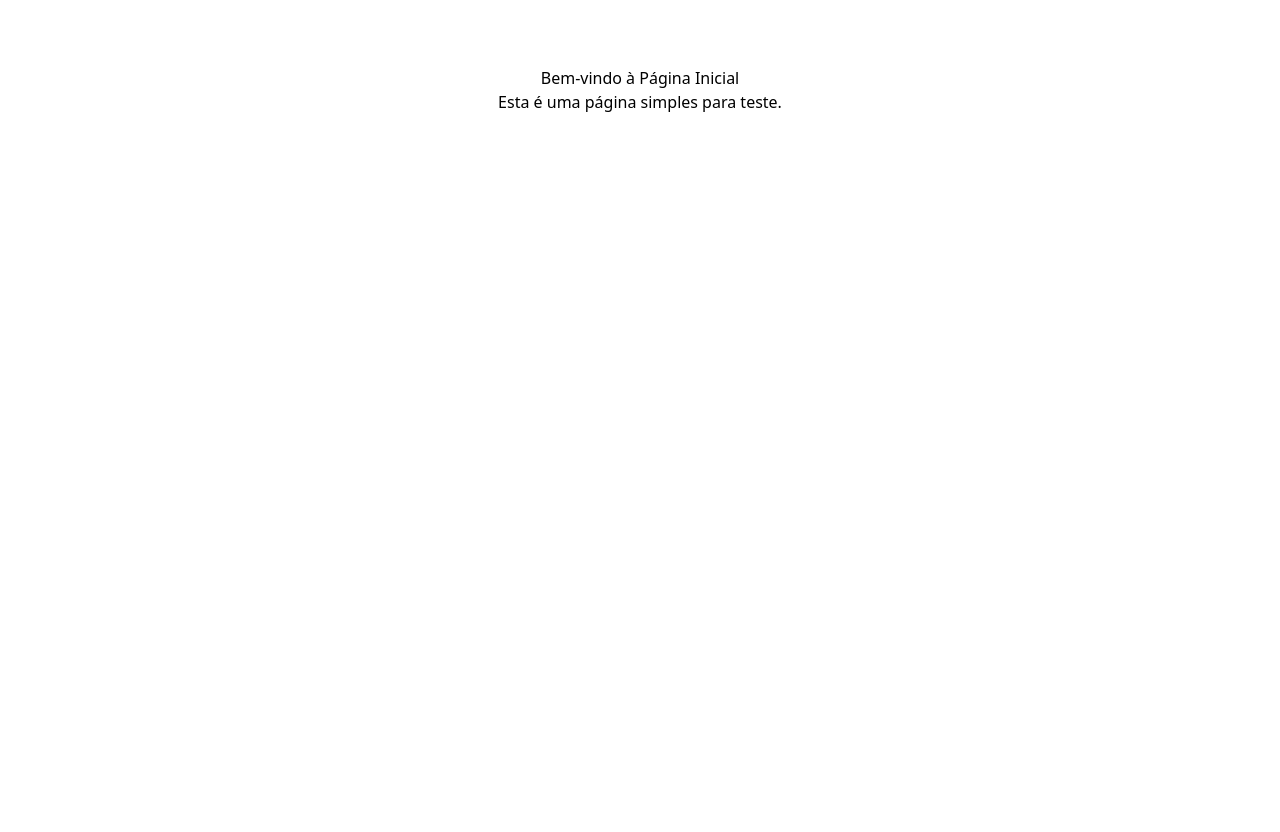
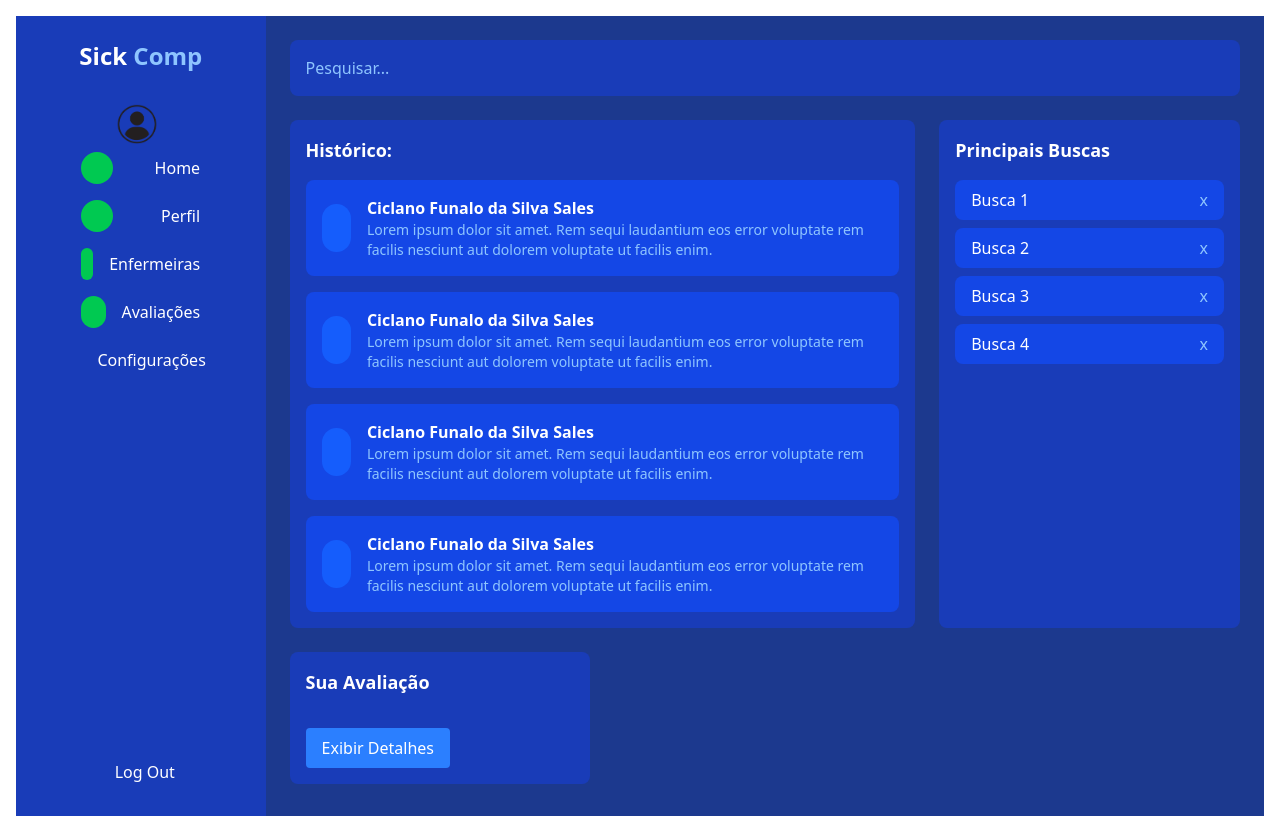
Before and after one commit to GabrielMJS/Sick_Comp-Front, a React (Vite) app: page / in a window 1280 px wide. Before the commit the page ends 800 px from the top, so only its background shows below. Built offline with nearby package versions, Linux system fonts and the light colour scheme.

Commit message:
paginaHome

```diff
--- a/src/pages/paginaDeLogin.tsx
+++ b/src/pages/paginaDeLogin.tsx
@@ -1,13 +1,13 @@
 import { Link } from "react-router-dom";
 
-export default function PaginaInicial() {
+export default function PaginaDeLogin() {
   return (
     <div className="flex flex-col items-center justify-center h-screen bg-blue-900 relative">
       {/* Header */}
       <header className="absolute top-0 left-0 w-full bg-blue-800 py-4 px-8 flex items-center justify-between">
         <div className="flex items-center">
           <img
-            src="src\assets\Images\Sick-Comp (Logo).png" // Substitua pelo caminho correto do logo
+            src="src\assets\Images\Sick-Comp (Logo).png" // Vai ser a imagem do usuario
             alt="Sick Comp Logo"
             className="h-8 mr-2"
           />
--- /dev/null
+++ b/src/pages/paginaHome.tsx
@@ -0,0 +1,157 @@
+import React from "react";
+
+const paginaHome: React.FC = () => {
+  return (
+    <div className="flex h-screen bg-blue-900 text-white">
+      {/* Sidebar */}
+      <aside className="w-1/5 bg-blue-800 flex flex-col items-center py-6">
+        <div className="flex items-center mb-8">
+          <h1 className="text-2xl font-bold">
+            Sick <span className="text-blue-300">Comp</span>
+          </h1>
+        </div>
+        <img
+          src="src\assets\Images\iconeUsuario.png" // Substitua pelo caminho correto do logo
+          alt="Sick Comp Logo"
+          className="h-10 mr-2"
+        />
+        <div>
+          <nav className="flex flex-col w-full items-center">
+            <a
+              href="#"
+              className="flex items-center px-4 py-2 hover:bg-blue-700 transition w-4/5 justify-between"
+            >
+              <div className="w-8 h-8 bg-green-500 rounded-full flex items-center justify-center">
+                {/* Ícone pode ser colocado aqui */}
+              </div>
+              <span className="ml-4">Home</span>
+            </a>
+            <a
+              href="#"
+              className="flex items-center px-4 py-2 hover:bg-blue-700 transition w-4/5 justify-between"
+            >
+              <div className="w-8 h-8 bg-green-500 rounded-full flex items-center justify-center">
+                {/* Ícone pode ser colocado aqui */}
+              </div>
+              <span className="ml-4">Perfil</span>
+            </a>
+            <a
+              href="#"
+              className="flex items-center px-4 py-2 hover:bg-blue-700 transition w-4/5 justify-between"
+            >
+              <div className="w-8 h-8 bg-green-500 rounded-full flex items-center justify-center">
+                {/* Ícone pode ser colocado aqui */}
+              </div>
+              <span className="ml-4">Enfermeiras</span>
+            </a>
+            <a
+              href="#"
+              className="flex items-center px-4 py-2 hover:bg-blue-700 transition w-4/5 justify-between"
+            >
+              <div className="w-8 h-8 bg-green-500 rounded-full flex items-center justify-center">
+                {/* Ícone pode ser colocado aqui */}
+              </div>
+              <span className="ml-4">Avaliações</span>
+            </a>
+            <a
+              href="#"
+              className="flex items-center px-4 py-2 hover:bg-blue-700 transition w-4/5 justify-between"
+            >
+              <div className="w-8 h-8 bg-green-500 rounded-full flex items-center justify-center">
+                {/* Ícone pode ser colocado aqui */}
+              </div>
+              <span className="ml-4">Configurações</span>
+            </a>
+          </nav>
+        </div>
+        <div className="mt-auto">
+          <a
+            href="#"
+            className="flex items-center px-4 py-2 hover:bg-blue-700 transition"
+          >
+            <i className="fas fa-sign-out-alt mr-2"></i> Log Out
+          </a>
+        </div>
+      </aside>
+
+      {/* Main Content */}
+      <main className="flex-1 p-6">
+        {/* Search Bar */}
+        <div className="flex items-center bg-blue-800 rounded-lg p-4 mb-6">
+          <input
+            type="text"
+            placeholder="Pesquisar..."
+            className="w-full bg-transparent text-white placeholder-blue-300 focus:outline-none"
+          />
+        </div>
+
+        {/* Content */}
+        <div className="grid grid-cols-3 gap-6">
+          {/* Histórico */}
+          <section className="col-span-2 bg-blue-800 p-4 rounded-lg">
+            <h2 className="text-lg font-bold mb-4">Histórico:</h2>
+            <div className="space-y-4">
+              {Array(4)
+                .fill(0)
+                .map((_, index) => (
+                  <div
+                    key={index}
+                    className="flex items-center bg-blue-700 p-4 rounded-lg"
+                  >
+                    <div className="w-12 h-12 bg-blue-600 rounded-full flex items-center justify-center text-2xl font-bold">
+                      <i className="fas fa-user"></i>
+                    </div>
+                    <div className="ml-4">
+                      <h3 className="font-bold">Ciclano Funalo da Silva Sales</h3>
+                      <p className="text-sm text-blue-300">
+                        Lorem ipsum dolor sit amet. Rem sequi laudantium eos
+                        error voluptate rem facilis nesciunt aut dolorem
+                        voluptate ut facilis enim.
+                      </p>
+                    </div>
+                  </div>
+                ))}
+            </div>
+          </section>
+
+          {/* Principais Buscas */}
+          <section className="bg-blue-800 p-4 rounded-lg">
+            <h2 className="text-lg font-bold mb-4">Principais Buscas</h2>
+            <div className="space-y-2">
+              {["Busca 1", "Busca 2", "Busca 3", "Busca 4"].map((busca, index) => (
+                <div
+                  key={index}
+                  className="bg-blue-700 px-4 py-2 rounded-lg flex justify-between items-center"
+                >
+                  <span>{busca}</span>
+                  <button className="text-blue-300 hover:text-white">x</button>
+                </div>
+              ))}
+            </div>
+          </section>
+
+          {/* Avaliação */}
+          <section className="bg-blue-800 p-4 rounded-lg">
+            <h2 className="text-lg font-bold mb-4">Sua Avaliação</h2>
+            <div className="flex items-center space-x-2">
+              {Array(5)
+                .fill(0)
+                .map((_, index) => (
+                  <i
+                    key={index}
+                    className={`fas fa-star ${index < 4 ? "text-yellow-400" : "text-blue-300"
+                      }`}
+                  ></i>
+                ))}
+            </div>
+            <button className="mt-4 bg-blue-500 hover:bg-blue-600 text-white px-4 py-2 rounded">
+              Exibir Detalhes
+            </button>
+          </section>
+        </div>
+      </main>
+    </div>
+  );
+};
+
+export default paginaHome;
--- a/src/pages/paginaInicial.tsx
+++ /dev/null
@@ -1,12 +0,0 @@
-import React from 'react';
-
-const PaginaInicial: React.FC = () => {
-  return (
-    <div style={{ textAlign: 'center', marginTop: '50px' }}>
-      <h1>Bem-vindo à Página Inicial</h1>
-      <p>Esta é uma página simples para teste.</p>
-    </div>
-  );
-};
-
-export default PaginaInicial;
--- a/src/pages/router.tsx
+++ b/src/pages/router.tsx
@@ -1,12 +1,12 @@
 import { Routes, Route } from "react-router-dom";
 import PaginaDeLogin from "./paginaDeLogin";
-import PaginaInicial from "./paginaInicial";
+import PaginaHome from "./paginaHome";
 import CriaçãoDeConta from "./paginaDeCriaçãoDeConta";
 
 function AppRouter() {
   return (
     <Routes>
-      <Route path="/" element={<PaginaInicial />} />
+      <Route path="/" element={< PaginaHome/>} />
       <Route path="/Login" element={<PaginaDeLogin />} />
       <Route path="/CriacaoDeConta" element={<CriaçãoDeConta />} />
     </Routes>
```
Also changed, not shown: src/assets/Images/iconeUsuario.png (added).
